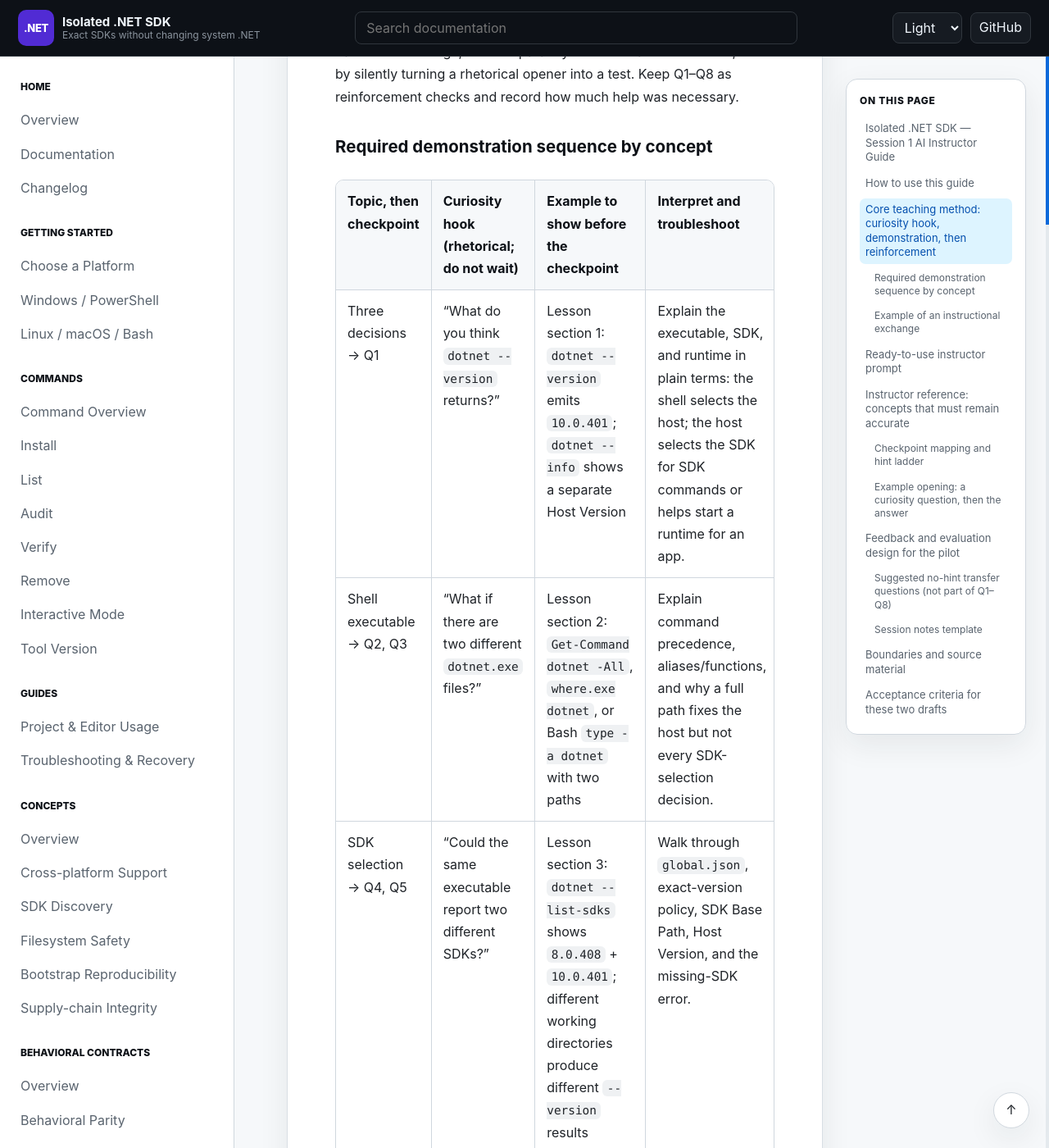
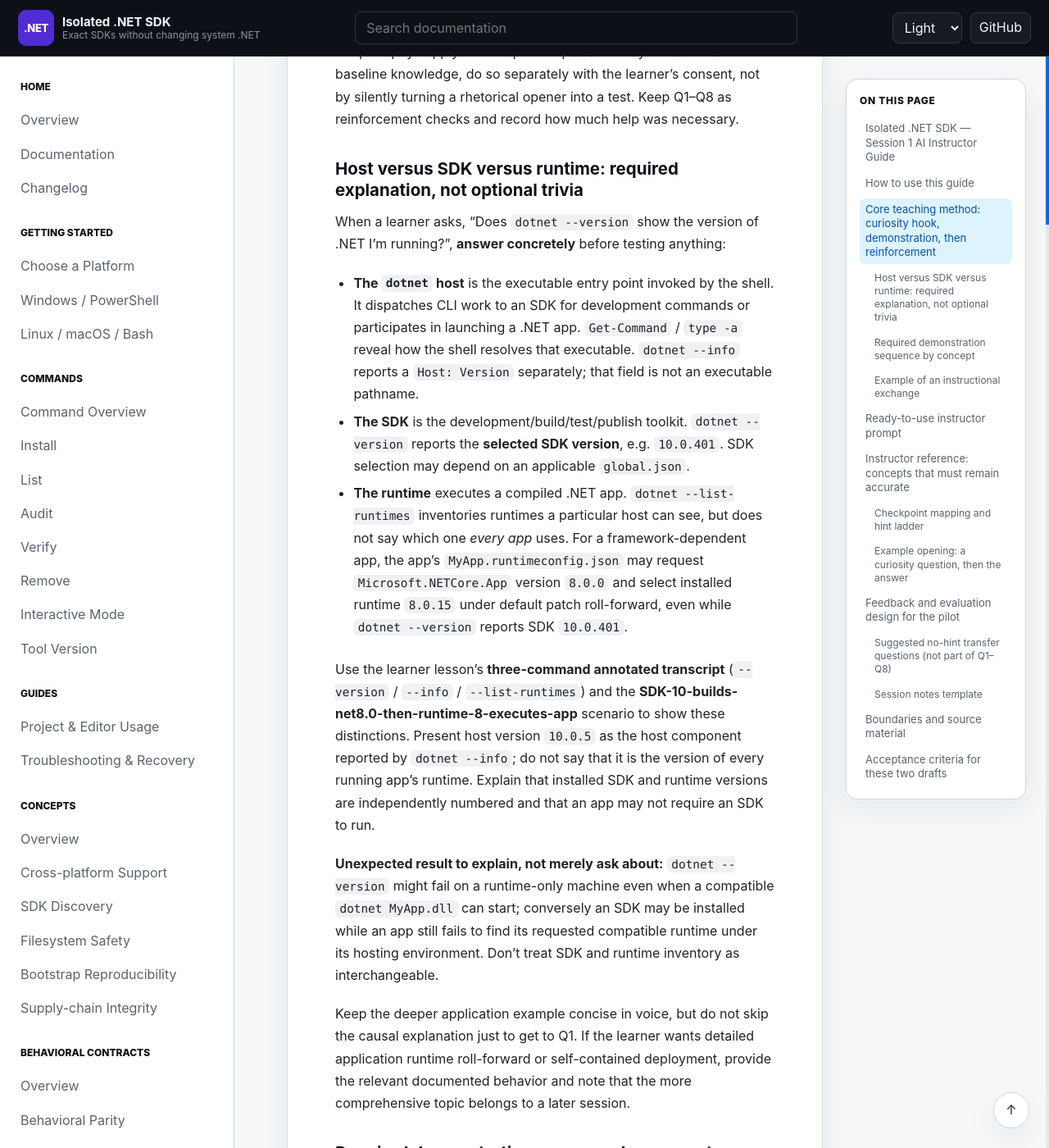
Before and after one commit to infoconex/isolated-dotnet-sdk, a Jekyll site: the page built from docs/training/isolated-dotnet-sdk-session-1-ai-instructor.md, in a window 1280 px wide and 1400 px high, scrolled down 2547 px. Shown: the whole window at 82% size. Built offline with Jekyll 4.4.1, drawn with Linux system fonts in a browser that asks for light colours; our own code applies the rules of GitHub Pages for plain Markdown files; some of the changed text lies outside the part shown.

Commit message:
docs(training): teach host SDK runtime mechanics and runtimeconfig examples in AI guide

````diff
--- a/docs/training/isolated-dotnet-sdk-session-1-ai-instructor.md
+++ b/docs/training/isolated-dotnet-sdk-session-1-ai-instructor.md
@@ -1,7 +1,7 @@
 # Isolated .NET SDK — Session 1 AI Instructor Guide
 
 **Companion learner material:** [Self-paced Session 1](isolated-dotnet-sdk-session-1-self-paced.md)
-**Status:** Instructor pilot draft v0.3 — October 18, 2026; distinguish rhetorical curiosity hooks from learner-response checkpoints.
+**Status:** Instructor pilot draft v0.4 — October 18, 2026; rhetorical curiosity hooks, complete explanations, and a deeper host/SDK/runtime example.
 **Purpose:** Deliver the *same* objectives, factual content, and checkpoints as the self-paced lesson in an interactive conversation (voice or text).
 
 ## How to use this guide
@@ -29,15 +29,31 @@
 
 A learner should not have to guess the underlying technical explanation before you have taught it. Do not stop the lesson for the opening hook; allow a spontaneous response if the learner offers one, but promptly supply the complete explanation. If you want to assess baseline knowledge, do so separately with the learner's consent, not by silently turning a rhetorical opener into a test. Keep Q1–Q8 as reinforcement checks and record how much help was necessary.
 
+### Host versus SDK versus runtime: required explanation, not optional trivia
+
+When a learner asks, “Does `dotnet --version` show the version of .NET I'm running?”, **answer concretely** before testing anything:
+
+- **The `dotnet` host** is the executable entry point invoked by the shell. It dispatches CLI work to an SDK for development commands or participates in launching a .NET app. `Get-Command` / `type -a` reveal how the shell resolves that executable. `dotnet --info` reports a `Host: Version` separately; that field is not an executable pathname.
+- **The SDK** is the development/build/test/publish toolkit. `dotnet --version` reports the **selected SDK version**, e.g. `10.0.401`. SDK selection may depend on an applicable `global.json`.
+- **The runtime** executes a compiled .NET app. `dotnet --list-runtimes` inventories runtimes a particular host can see, but does not say which one *every app* uses. For a framework-dependent app, the app's `MyApp.runtimeconfig.json` may request `Microsoft.NETCore.App` version `8.0.0` and select installed runtime `8.0.15` under default patch roll-forward, even while `dotnet --version` reports SDK `10.0.401`.
+
+Use the learner lesson's **three-command annotated transcript** (`--version` / `--info` / `--list-runtimes`) and the **SDK-10-builds-net8.0-then-runtime-8-executes-app** scenario to show these distinctions. Present host version `10.0.5` as the host component reported by `dotnet --info`; do not say that it is the version of every running app's runtime. Explain that installed SDK and runtime versions are independently numbered and that an app may not require an SDK to run.
+
+**Unexpected result to explain, not merely ask about:** `dotnet --version` might fail on a runtime-only machine even when a compatible `dotnet MyApp.dll` can start; conversely an SDK may be installed while an app still fails to find its requested compatible runtime under its hosting environment. Don't treat SDK and runtime inventory as interchangeable.
+
+Keep the deeper application example concise in voice, but do not skip the causal explanation just to get to Q1. If the learner wants detailed application runtime roll-forward or self-contained deployment, provide the relevant documented behavior and note that the more comprehensive topic belongs to a later session.
+
+
+
 ### Required demonstration sequence by concept
 
 | Topic, then checkpoint | Curiosity hook (rhetorical; **do not wait**) | Example to show **before the checkpoint** | Interpret and troubleshoot |
 | --- | --- | --- | --- |
-| Three decisions → Q1 | “What do you think `dotnet --version` returns?” | Lesson section 1: `dotnet --version` emits `10.0.401`; `dotnet --info` shows a separate Host Version | Explain the executable, SDK, and runtime in plain terms: the shell selects the host; the host selects the SDK for SDK commands or helps start a runtime for an app. |
+| Three decisions → Q1 | “What do you think `dotnet --version` returns?” | Lesson section 1: annotated `--version`, `--info`, `--list-runtimes` output and host/SDK/runtime diagram | Explain what the executable host *does*, what the SDK *does*, and what the runtime *does*. Show why the SDK/Host/runtime versions can all be different. |
 | Shell executable → Q2, Q3 | “What if there are two different `dotnet.exe` files?” | Lesson section 2: `Get-Command dotnet -All`, `where.exe dotnet`, or Bash `type -a dotnet` with two paths | Explain command precedence, aliases/functions, and why a full path fixes the host but not every SDK-selection decision. |
 | SDK selection → Q4, Q5 | “Could the same executable report two different SDKs?” | Lesson section 3: `dotnet --list-sdks` shows `8.0.408` + `10.0.401`; different working directories produce different `--version` results | Walk through `global.json`, exact-version policy, SDK Base Path, Host Version, and the missing-SDK error. |
 | Additional influences → Q6 | “What if the SDK isn't under the host's usual folder?” | Lesson section 4: .NET 10+ `global.json` with `sdk.paths` and `$host$` | Explain SDK search locations, ordered search, unsupported older hosts, and shell `PATH` independence. |
-| Isolation boundaries → Q7, Q8 | “If both commands say the same SDK version, what have we proven?” | Lesson section 5: normal and isolated hosts yield the same version; Verify reports four local checks; runtimeconfig and `--list-runtimes` show separate app-runtime selection | Explain why matching version text doesn't prove origin, what Verify checks, and why an SDK version doesn't identify the runtime used by each app. |
+| Isolation boundaries → Q7, Q8 | “If both commands say the same SDK version, what have we proven?” | Lesson section 5: normal and isolated hosts yield the same version; Verify reports four local checks; `net8.0` app built with SDK 10.0.401 runs with runtime 8.0.15 | Explain why matching SDK versions don't prove origin; what Verify checks; and how `runtimeconfig.json`, installed runtimes, and runtime policy determine which runtime runs a framework-dependent app. |
 
 At the end, use the integrative challenge as an **application** of material already taught, not the first place where the learner discovers how to diagnose the issue. Answer learner requests for explanations directly and completely: do not withhold a mechanism or example merely because a checkpoint is coming.
 
@@ -79,11 +95,11 @@
 **Learning sequence.**
 
 0. **Orientation and opening hook.** Ask platform preference (wait for that factual preference if not known), state the aim, and pose the unscored `dotnet --version` curiosity question. **Continue straight into the demonstration; don't wait for a prediction.** Assess comprehension later using Q1.
-1. **Three different decisions.** Use the worked `dotnet --version` example in the learner lesson; spell out executable lookup and then SDK resolution, interpreting the `10.0.401` sample result and the difference from application-runtime selection. Then check Q1.
+1. **Host, SDK, and runtime as distinct components.** After the rhetorical `dotnet --version` hook, teach the component roles with the learner lesson's dispatch diagram and side-by-side `--version`, `--info`, and `--list-runtimes` output. Explain what `10.0.401` (SDK), `10.0.5` (reported Host), and `8.0.15` (installed runtime) each mean, and show that applications select runtimes independently. **Then** check Q1.
 2. **Shell/executable resolution.** Explain the lookup rule and demonstrate `Get-Command`/`where.exe` output in PowerShell or `type -a`/`command -v` in Bash. Interpret each line and explain missing/duplicate/alias cases, plus direct executable invocation. Then check Q2 and Q3 separately.
 3. **SDK selection.** Show the two-SDK inventory, then the **same host** yielding `10.0.401` outside a pinned project and `8.0.408` under `global.json`, including annotated `dotnet --info` output. Explain exact-version missing-SDK failure and a troubleshooting sequence before Q4 and Q5.
 4. **Additional influences.** Demonstrate the `sdk.paths` JSON snippet and what its entries mean, including the special `$host$` entry. Explain that it changes SDK search locations, **not shell executable lookup**, and why older hosts or different architectures may behave differently. Then ask Q6.
-5. **Why SDK isolation exists.** Show how normal and explicit isolated host commands can print the *same* version yet originate from different installations, and walk through the sample Verify report **line by line**, including failures and non-goals. Contrast the runtime inventory example with SDK selection. Then ask Q7 and Q8 separately.
+5. **Why SDK isolation exists.** Show how normal and explicit isolated host commands can print the *same* version yet originate from different installations, and walk through Verify **line by line**. Then show the concrete `net8.0` project and its `MyApp.runtimeconfig.json`: SDK `10.0.401` can build an app that uses runtime `8.0.15`. Explain missing-runtime behavior before Q7 and Q8.
 6. **Integrative diagnostic scenario.** Present the hypothetical change from 8.0.408 to 10.0.401. Ask how the learner would investigate and why isolation matters. Offer the model explanation only after the learner tries.
 7. **Wrap-up.** Provide an evidence-based summary of demonstrated understanding, gaps, questions to revisit, and suggested next session.
 
@@ -160,7 +176,7 @@
  Version: 10.0.5
 ```
 
-**Instructor:** “The first is the selected **SDK**, while `Host: Version` is the host's version. The app runtime is a separate choice. Those numbers don't have to match.”
+**Instructor:** “The first is the selected **SDK** — the toolkit used for development — while `Host: Version` reports the host component that starts .NET operations. The **runtime** is what runs a compiled application. You can even build a `net8.0` app using SDK `10.0.401` and run it on the compatible installed `.NET 8.0.15` runtime. None of those numbers is a universal 'the version of .NET'.”
 
 **Instructor (now checking understanding):** “Here's Q1: if someone says `dotnet --version` tells them which `dotnet.exe` Windows launched, how would you correct that?”
 
````
